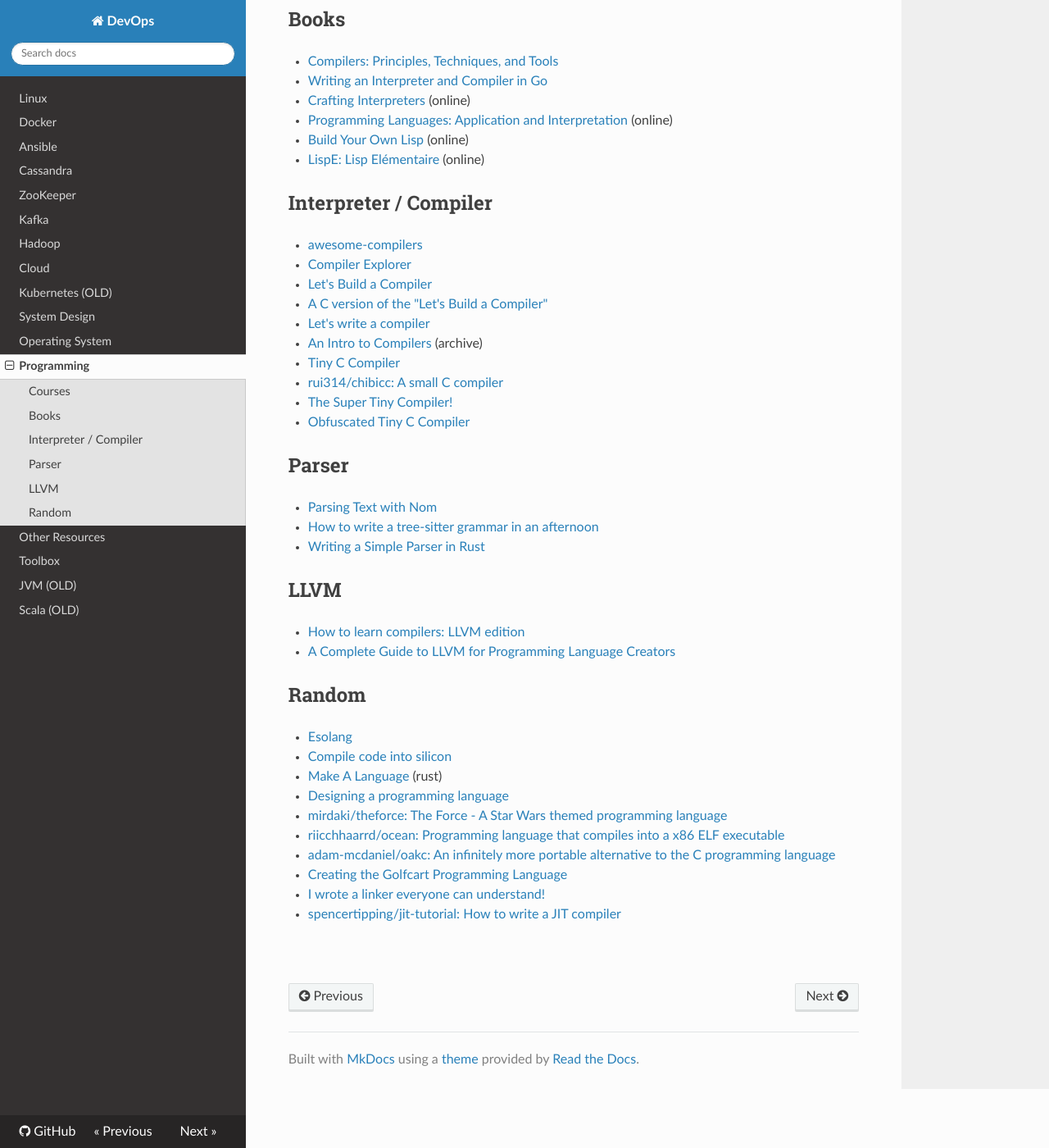
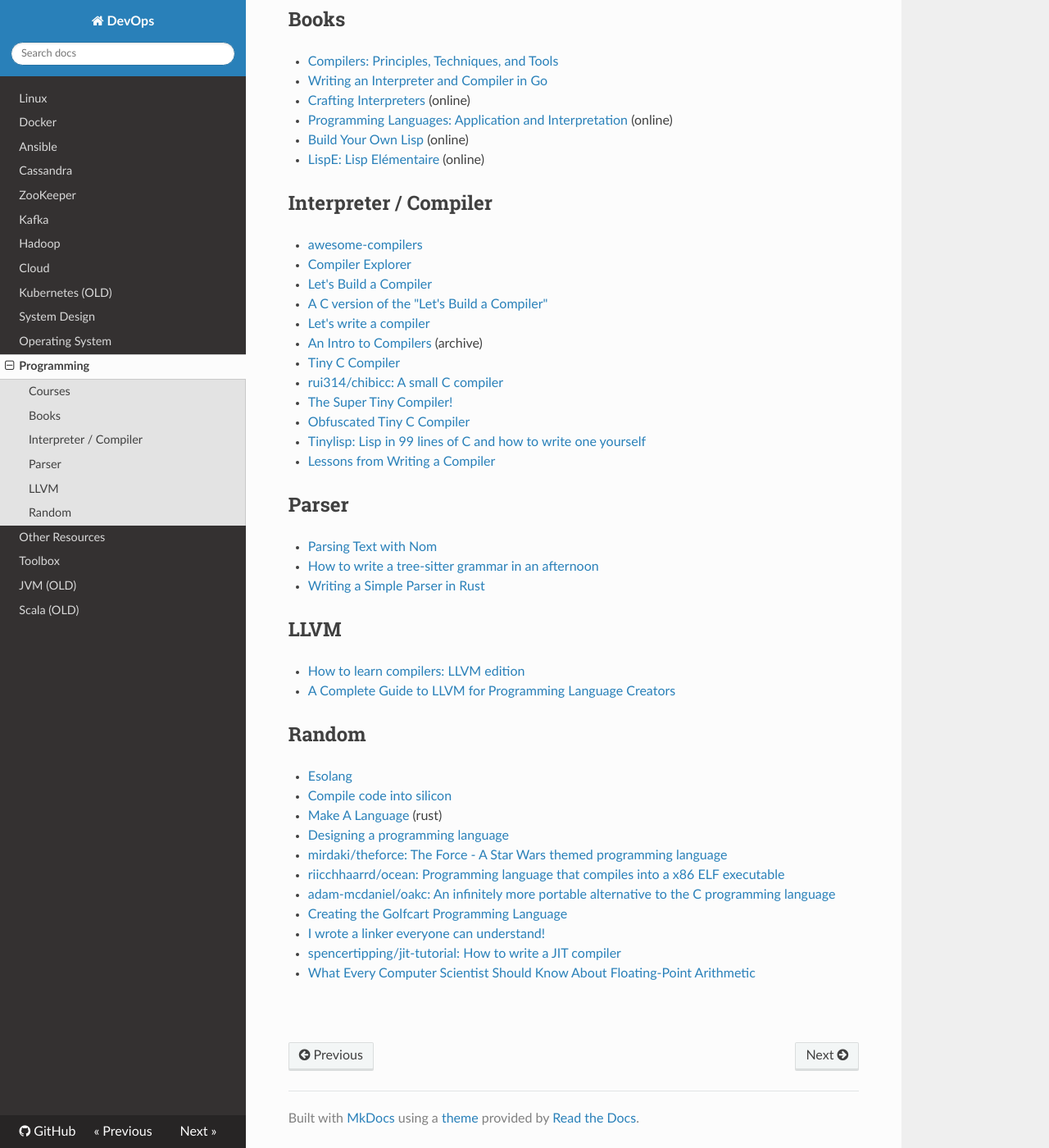
Before and after one commit to niqdev/devops, an MkDocs documentation site: the page built from docs/programming.md, in a window 1280 px wide and 1400 px high, scrolled down 305 px. Shown: the whole window at 82% size. Built offline with MkDocs 1.6.1, drawn with Linux system fonts in a browser that asks for light colours; nearby versions of some CDN libraries.

Commit message:
update docs

```diff
--- a/docs/programming.md
+++ b/docs/programming.md
@@ -27,6 +27,8 @@
 * [rui314/chibicc: A small C compiler](https://github.com/rui314/chibicc)
 * [The Super Tiny Compiler!](https://github.com/jamiebuilds/the-super-tiny-compiler)
 * [Obfuscated Tiny C Compiler](https://bellard.org/otcc)
+* [Tinylisp: Lisp in 99 lines of C and how to write one yourself](https://github.com/Robert-van-Engelen/tinylisp)
+* [Lessons from Writing a Compiler](https://borretti.me/article/lessons-writing-compiler)
 
 ## Parser
 
@@ -51,5 +53,6 @@
 * [Creating the Golfcart Programming Language](https://healeycodes.com/creating-the-golfcart-programming-language)
 * [I wrote a linker everyone can understand!](https://briancallahan.net/blog/20210609.html)
 * [spencertipping/jit-tutorial: How to write a JIT compiler](https://github.com/spencertipping/jit-tutorial)
+* [What Every Computer Scientist Should Know About Floating-Point Arithmetic](https://docs.oracle.com/cd/E19957-01/806-3568/ncg_goldberg.html)
 
 <br>
```
Also changed, not shown: docs/cloud.md (+2 -0 lines), docs/operating-system.md (+1 -0 lines).
